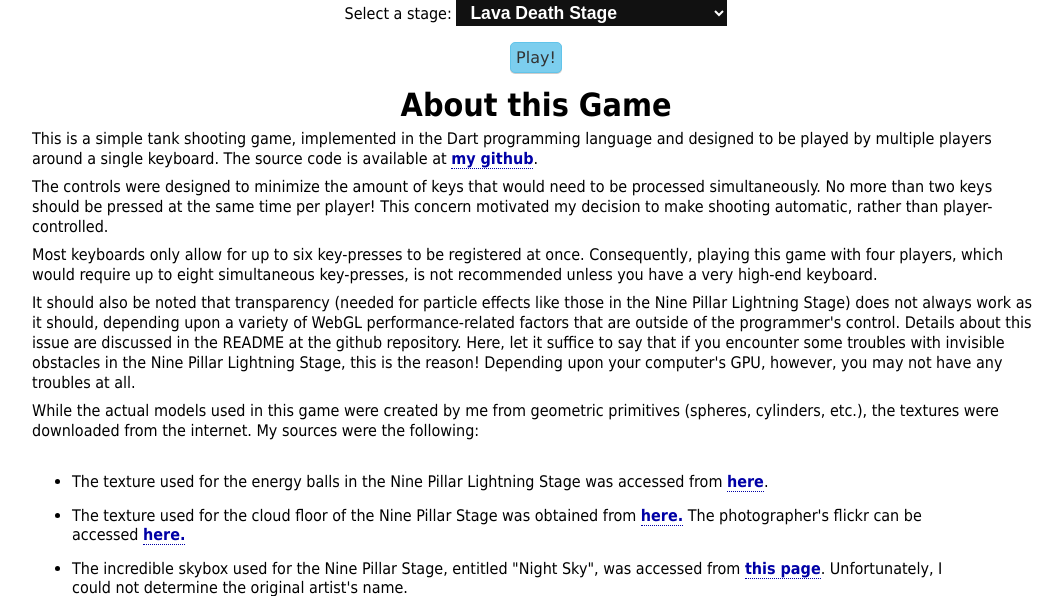
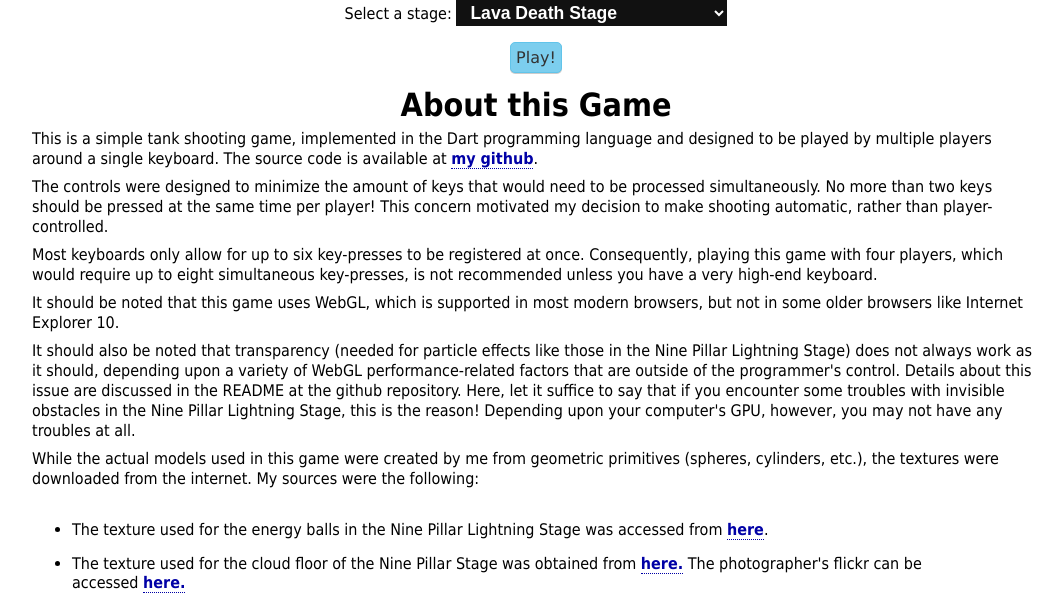
Before and after one commit to AaronJRubin/dart-tank-battle, a Python web app: template tank-battle-workspace/templates/game-settings-template.html in a window 1280 px wide. Shown: the top 596 px of the page, without its empty margins (104-1167 px from the left). Run offline with Jinja, Linux system fonts and the light colour scheme; the template is opened without the code that fills it, so the values that code supplies are empty.

Commit message:
Added warning about older browser compatibility

```diff
--- a/tank-battle-workspace/templates/game-settings-template.html
+++ b/tank-battle-workspace/templates/game-settings-template.html
@@ -44,6 +44,9 @@
       registered at once. Consequently, playing this game with four
       players, which would require up to eight simultaneous key-presses,
       is not recommended unless you have a very high-end keyboard.</p>
+    <p>It should be noted that this game uses WebGL,
+    which is supported in most modern browsers, but not in some older
+    browsers like Internet Explorer 10.</p>
     <p>It should also be noted that transparency (needed for
       particle effects like those in the Nine Pillar Lightning Stage)
       does not always work as it should, depending upon a variety of
--- a/tank-battle-workspace/web/game-settings.html
+++ b/tank-battle-workspace/web/game-settings.html
@@ -1629,6 +1629,9 @@
       registered at once. Consequently, playing this game with four
       players, which would require up to eight simultaneous key-presses,
       is not recommended unless you have a very high-end keyboard.</p>
+    <p>It should be noted that this game uses WebGL,
+    which is supported in most modern browsers, but not in some older
+    browsers like Internet Explorer 10.</p>
     <p>It should also be noted that transparency (needed for
       particle effects like those in the Nine Pillar Lightning Stage)
       does not always work as it should, depending upon a variety of
```
Also changed, not shown: 1 other file.
